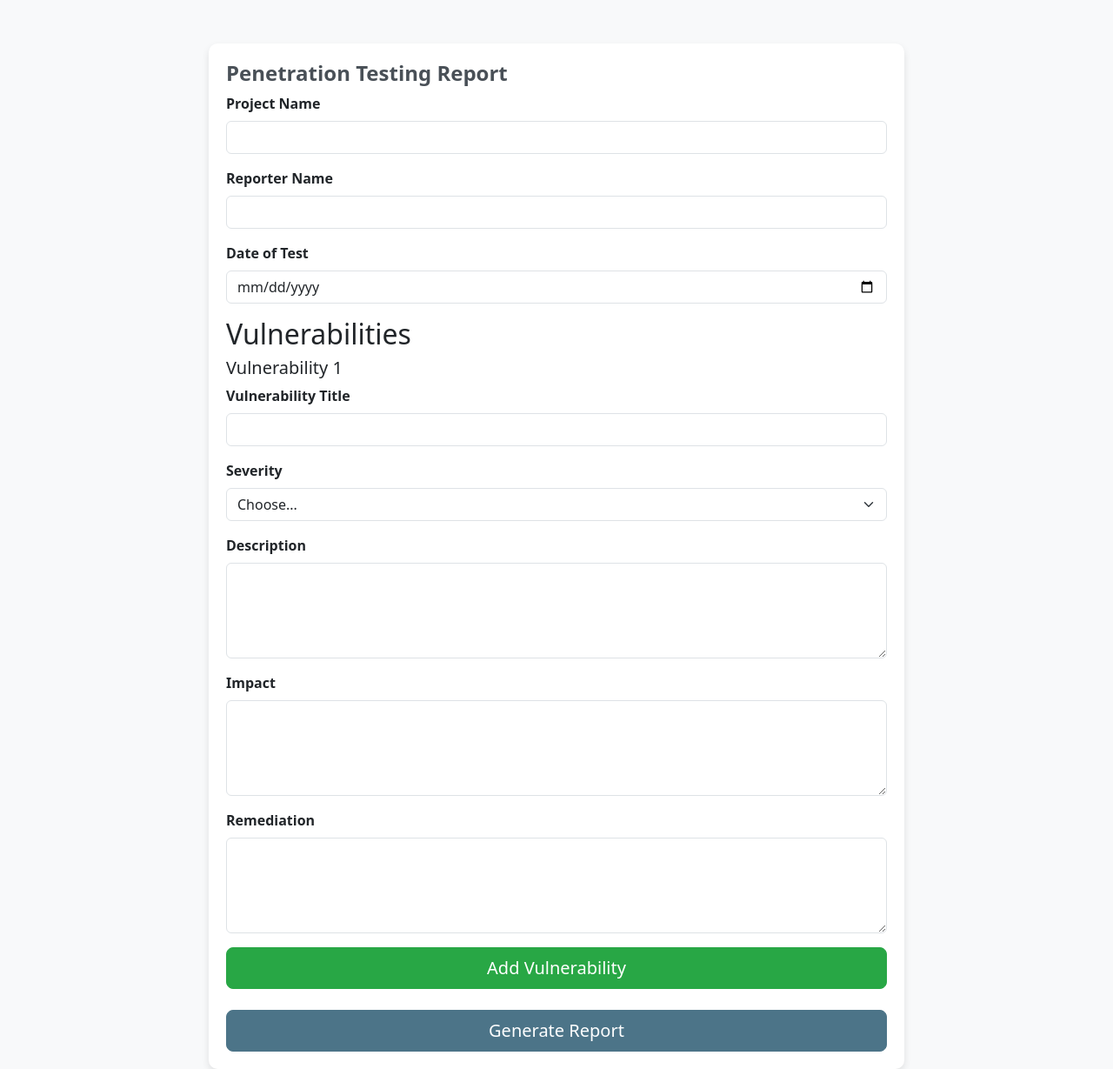
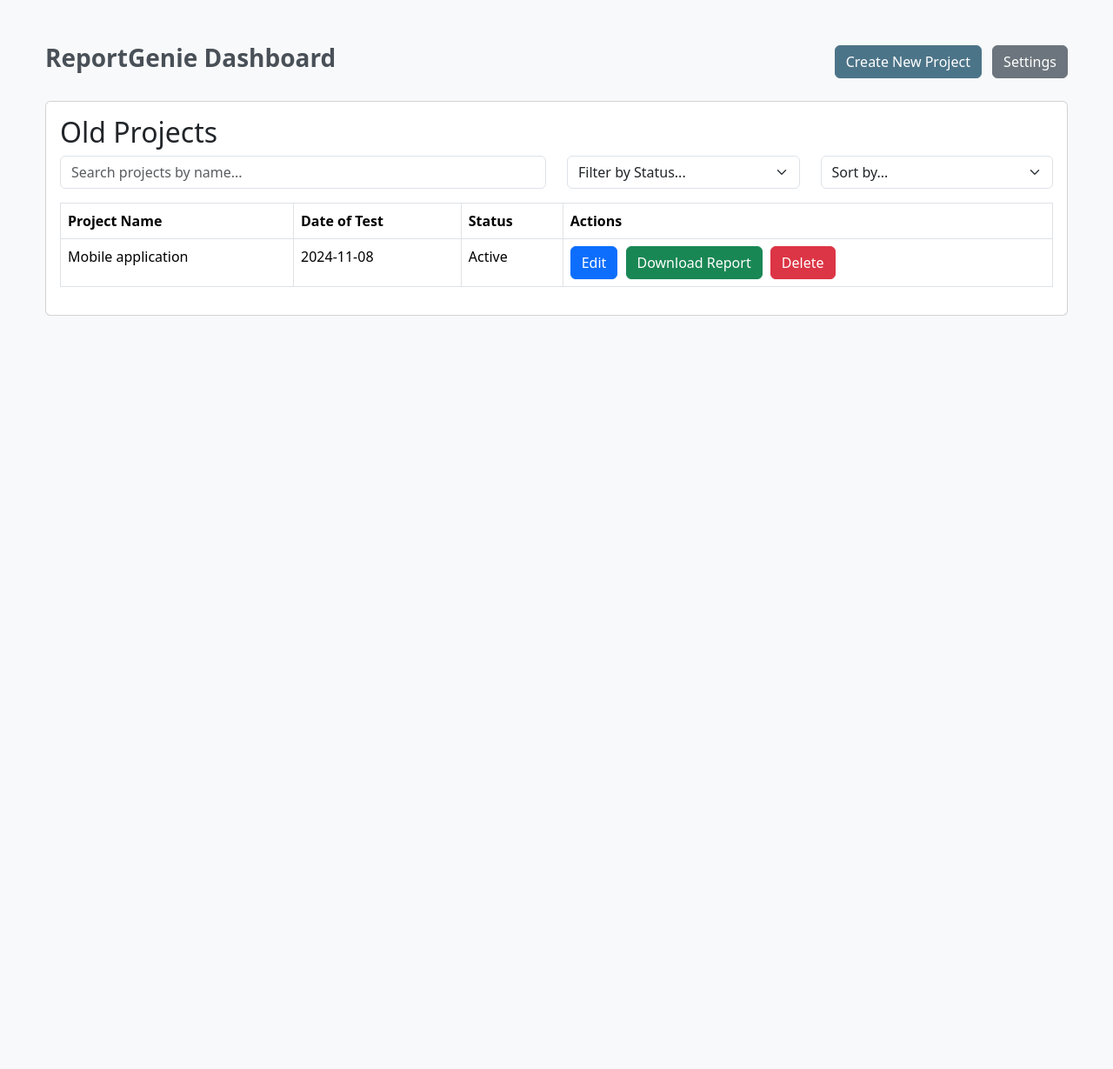
Before and after one commit to vuusale/ReportGenie, a Flask app: page / in a window 1280 px wide. Shown: the whole page at 87% size. After the commit the page ends 363 px from the top, so only its background shows below. Run offline with Flask 3, Linux system fonts and the light colour scheme; some libraries are stand-ins or nearby versions.

Commit message:
Index page

```diff
--- a/server.py
+++ b/server.py
@@ -14,7 +14,19 @@ app.jinja_env.filters['b64decode'] = lambda u: b64decode(u.encode()).decode()
 def index():
     return render_template("index.html")
 
-@app.route("/generate-report", methods=['POST'])
+@app.route("/generate", methods=['GET'])
+def generate():
+    return render_template("generate.html")
+
+@app.route("/projects", methods=['GET'])
+def projects():
+    return [{
+        "name": "Mobile application",
+        "date": "2024-11-08",
+        "status": "Active"
+    }]
+
+@app.route("/generate", methods=['POST'])
 def generate_report():
     projectName = request.form.get('projectName')
     reporterName = request.form.get('reporterName')
@@ -35,14 +47,7 @@ def generate_report():
 
     generate_pentest_report(projectName, testDate, reporterName, vulnerabilities, "logo.png", "executive_summary")
 
-    # print(vulns)
-    # thread = Thread(target=generate_pentest_report, args=(projectName, testDate, reporterName, vulnerabilities, "logo.png", "executive_summary"))
-    # thread.start()
-    print(vulnerabilities)
-    return "Report being generated"
-    # ImmutableMultiDict([('projectName', '2'), /
-    # ('', '2'), ('testDate', '2024-10-04'), ('vulnerabilityTitle[/]', '11'), ('severity[]', 'Low'), ('description[]', 'df'), ('impact[]', 'df'), ('remediation[]', 'df')])
-
+    return send_file("pentest_report_output.docx")
 
 if __name__ == "__main__":
     app.run(host='127.0.0.1', port=8000)
--- a/templates/index.html
+++ b/templates/index.html
@@ -3,7 +3,7 @@
 <head>
   <meta charset="UTF-8">
   <meta name="viewport" content="width=device-width, initial-scale=1.0">
-  <title>Penetration Test Report Generator</title>
+  <title>ReportGenie - Dashboard</title>
   <link href="https://cdn.jsdelivr.net/npm/bootstrap@5.3.0-alpha3/dist/css/bootstrap.min.css" rel="stylesheet">
   <style>
     body {
@@ -11,162 +11,130 @@
       padding-top: 50px;
     }
     .container {
-      max-width: 800px;
-      background-color: #fff;
-      padding: 20px;
-      border-radius: 10px;
-      box-shadow: 0 4px 8px rgba(0, 0, 0, 0.1);
+      max-width: 1200px;
     }
     h1 {
-      font-size: 24px;
+      font-size: 28px;
       font-weight: bold;
       color: #495057;
     }
-    .form-label {
-      font-weight: bold;
-    }
-    .form-control, .form-select {
-      margin-bottom: 15px;
-    }
-    .btn-submit {
+    .btn-create {
       background-color: #4c7488;
       border-color: #4c7488;
       color: #fff;
     }
-    .btn-submit:hover {
+    .btn-create:hover {
       background-color: #3b5b6e;
       border-color: #3b5b6e;
     }
-    .btn-add-vuln {
-      background-color: #28a745;
-      border-color: #28a745;
+    .btn-settings {
+      background-color: #6c757d;
+      border-color: #6c757d;
       color: #fff;
     }
-    .btn-add-vuln:hover {
-      background-color: #218838;
-      border-color: #218838;
+    .btn-settings:hover {
+      background-color: #5a6268;
+      border-color: #5a6268;
+    }
+    .btn-action {
+      margin-right: 5px;
     }
   </style>
 </head>
 <body>
 
 <div class="container">
-  <h1>Penetration Testing Report</h1>
-  <form method="POST" action="/generate-report">
-    <input type="hidden" class="form-control" id="vulnCount" name="vulnCount" required value="1">
-    <!-- Project Details -->
-    <div class="mb-3">
-      <label for="projectName" class="form-label">Project Name</label>
-      <input type="text" class="form-control" id="projectName" name="projectName" required>
+  <!-- Header Section -->
+  <header class="d-flex justify-content-between align-items-center mb-4">
+    <h1>ReportGenie Dashboard</h1>
+    <div>
+      <a href="/generate" class="btn btn-create me-2">Create New Project</a>
+      <button type="button" class="btn btn-settings" id="settings-btn">Settings</button>
     </div>
+  </header>
 
-    <div class="mb-3">
-      <label for="reporterName" class="form-label">Reporter Name</label>
-      <input type="text" class="form-control" id="reporterName" name="reporterName" required>
-    </div>
-
-    <div class="mb-3">
-      <label for="testDate" class="form-label">Date of Test</label>
-      <input type="date" class="form-control" id="testDate" name="testDate" required>
-    </div>
-
-    <!-- Vulnerability Forms Container -->
-    <div id="vuln-forms">
-      <h2>Vulnerabilities</h2>
-      <div class="vuln-form" id="vuln-form-1">
-        <h5>Vulnerability 1</h5>
-        <div class="mb-3">
-          <label for="vulnerabilityTitle-1" class="form-label">Vulnerability Title</label>
-          <input type="text" class="form-control" id="vulnerabilityTitle-1" name="vulnerabilityTitle-1" required>
+  <!-- Existing Projects List Section -->
+  <div class="card mb-4">
+    <div class="card-body">
+      <h2>Old Projects</h2>
+      <!-- Search and Filter Options -->
+      <div class="row mb-3">
+        <div class="col-md-6">
+          <input type="text" class="form-control" id="searchProjects" placeholder="Search projects by name...">
         </div>
-
-        <div class="mb-3">
-          <label for="severity-1" class="form-label">Severity</label>
-          <select class="form-select" id="severity-1" name="severity-1" required>
-            <option value="">Choose...</option>
-            <option value="Low">Low</option>
-            <option value="Medium">Medium</option>
-            <option value="High">High</option>
-            <option value="Critical">Critical</option>
+        <div class="col-md-3">
+          <select class="form-select" id="filterStatus">
+            <option value="">Filter by Status...</option>
+            <option value="In Progress">In Progress</option>
+            <option value="Completed">Completed</option>
           </select>
         </div>
-
-        <div class="mb-3">
-          <label for="description-1" class="form-label">Description</label>
-          <textarea class="form-control" id="description-1" name="description-1" rows="4" required></textarea>
-        </div>
-
-        <div class="mb-3">
-          <label for="impact-1" class="form-label">Impact</label>
-          <textarea class="form-control" id="impact-1" name="impact-1" rows="4" required></textarea>
-        </div>
-
-        <div class="mb-3">
-          <label for="remediation-1" class="form-label">Remediation</label>
-          <textarea class="form-control" id="remediation-1" name="remediation-1" rows="4" required></textarea>
+        <div class="col-md-3">
+          <select class="form-select" id="sortProjects">
+            <option value="">Sort by...</option>
+            <option value="name">Name</option>
+            <option value="date">Date</option>
+            <option value="status">Status</option>
+          </select>
         </div>
       </div>
+
+      <!-- Projects Table -->
+      <table class="table table-bordered" id="projectsTable" style="display: none;">
+        <thead>
+          <tr>
+            <th>Project Name</th>
+            <th>Date of Test</th>
+            <th>Status</th>
+            <th>Actions</th>
+          </tr>
+        </thead>
+        <tbody>
+          <!-- Projects will be added dynamically here -->
+        </tbody>
+      </table>
+      <!-- Empty State -->
+      <div id="noProjectsMessage">
+        <p>Looks like you don't have any projects yet. Let's get started and <a href="/generate">create</a> your first one!</p>
+      </div>
     </div>
-
-    <!-- Add Vulnerability Button -->
-    <div class="d-grid gap-2">
-      <button type="button" class="btn btn-add-vuln btn-lg" id="add-vuln-btn">Add Vulnerability</button>
-    </div>
-
-    <!-- Submit Button -->
-    <div class="d-grid gap-2 mt-4">
-      <button type="submit" class="btn btn-submit btn-lg">Generate Report</button>
-    </div>
-  </form>
+  </div>
 </div>
 
 <script>
-  let vulnCount = 1;
+    fetch('/projects')
+      .then(response => response.json())
+      .then(data => {
+        const projectsTable = document.getElementById('projectsTable');
+        const projectsTableBody = projectsTable.querySelector('tbody');
+        const noProjectsMessage = document.getElementById('noProjectsMessage');
+        console.log(data);
 
-  // Function to add a new vulnerability form
-  document.getElementById('add-vuln-btn').addEventListener('click', function () {
-    vulnCount++;
-    document.getElementById("vulnCount").value = vulnCount;
-    const vulnFormsContainer = document.getElementById('vuln-forms');
+        if (data.length > 0) {
+          noProjectsMessage.style.display = 'none';
+          projectsTable.style.display = 'table';
 
-    const newVulnForm = `
-      <div class="vuln-form" id="vuln-form-${vulnCount}">
-        <h5>Vulnerability ${vulnCount}</h5>
-        <div class="mb-3">
-          <label for="vulnerabilityTitle-${vulnCount}" class="form-label">Vulnerability Title</label>
-          <input type="text" class="form-control" id="vulnerabilityTitle-${vulnCount}" name="vulnerabilityTitle[]" required>
-        </div>
-
-        <div class="mb-3">
-          <label for="severity-${vulnCount}" class="form-label">Severity</label>
-          <select class="form-select" id="severity-${vulnCount}" name="severity-${vulnCount}" required>
-            <option value="">Choose...</option>
-            <option value="Low">Low</option>
-            <option value="Medium">Medium</option>
-            <option value="High">High</option>
-            <option value="Critical">Critical</option>
-          </select>
-        </div>
-
-        <div class="mb-3">
-          <label for="description-${vulnCount}" class="form-label">Description</label>
-          <textarea class="form-control" id="description-${vulnCount}" name="description[${vulnCount}]" rows="4" required></textarea>
-        </div>
-
-        <div class="mb-3">
-          <label for="impact-${vulnCount}" class="form-label">Impact</label>
-          <textarea class="form-control" id="impact-${vulnCount}" name="impact[${vulnCount}]" rows="4" required></textarea>
-        </div>
-
-        <div class="mb-3">
-          <label for="remediation-${vulnCount}" class="form-label">Remediation</label>
-          <textarea class="form-control" id="remediation-${vulnCount}" name="remediation[${vulnCount}]" rows="4" required></textarea>
-        </div>
-      </div>
-    `;
-
-    vulnFormsContainer.insertAdjacentHTML('beforeend', newVulnForm);
-  });
+          data.forEach((project, index) => {
+            const row = document.createElement('tr');
+            row.innerHTML = `
+              <td>${project.name}</td>
+              <td>${project.date}</td>
+              <td>${project.status}</td>
+              <td>
+                <button type="button" class="btn btn-primary btn-action">Edit</button>
+                <button type="button" class="btn btn-success btn-action">Download Report</button>
+                <button type="button" class="btn btn-danger btn-action">Delete</button>
+              </td>
+            `;
+            projectsTableBody.appendChild(row);
+          });
+        } else {
+          noProjectsMessage.style.display = 'block';
+        }
+      })
+      .catch(error => {
+        console.error('Error fetching projects:', error);
+      });
 </script>
 
 <script src="https://cdn.jsdelivr.net/npm/bootstrap@5.3.0-alpha3/dist/js/bootstrap.bundle.min.js"></script>
```
Also changed, not shown: templates/generate.html (added, +242 -0 lines).
